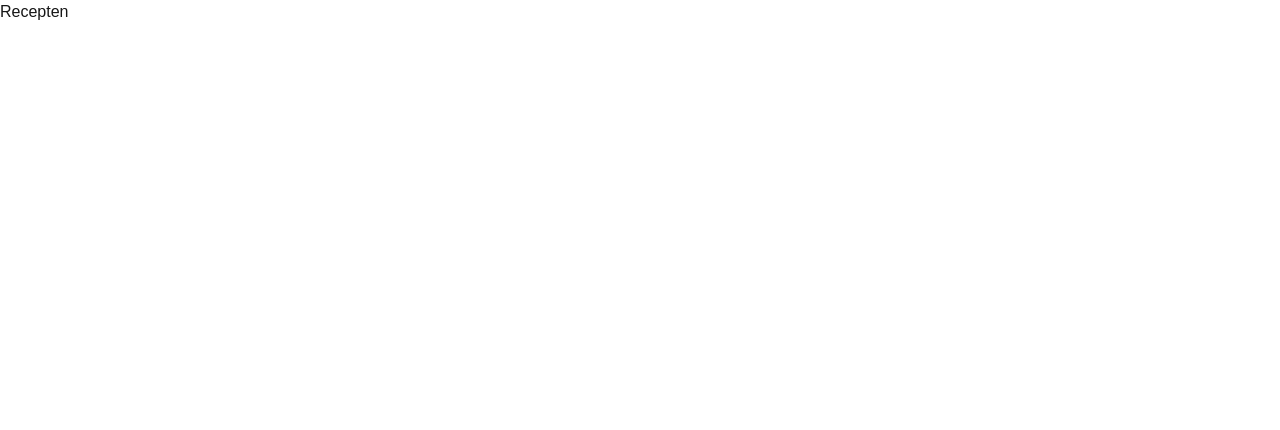
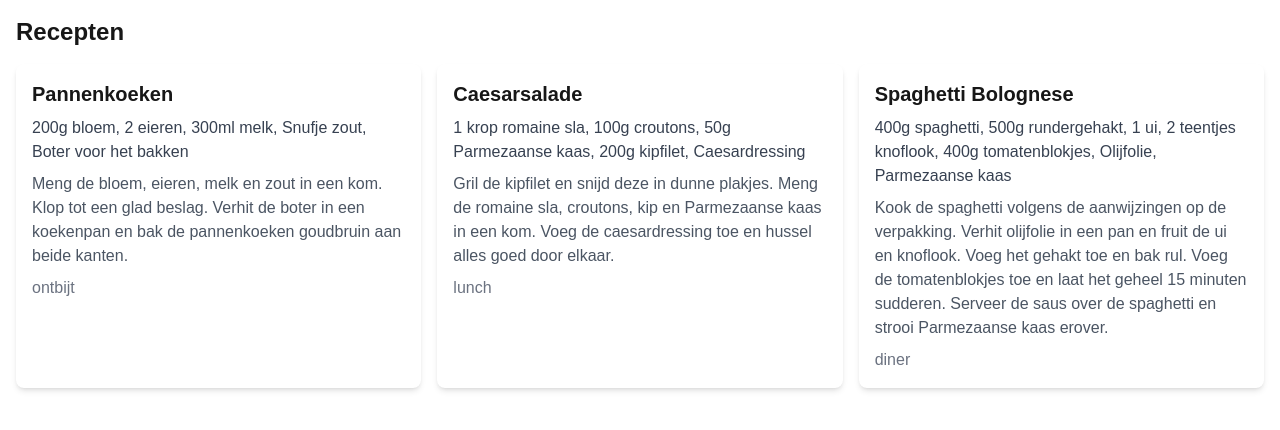
Before and after one commit to pgm-2425-programming-5/rush-recipe-organizer-webapplicatie-pgm-tesssloc, a Next.js app in the folder rush_recipe_organiser/: page /recipes in a window 1280 px wide. Shown: the top 430 px of the page. Built offline with nearby package versions, Linux system fonts and the light colour scheme.

Commit message:
made recipes page

```diff
--- a/rush_recipe_organiser/app/recipes/page.tsx
+++ b/rush_recipe_organiser/app/recipes/page.tsx
@@ -1,4 +1,7 @@
-export default function Page() {
+'use client'
+
+import { useEffect, useState } from "react";
+
 type Recipe = {
     id: number;
     title: string;
@@ -9,11 +12,29 @@ export default function Page() {
 
 type Category = 'ontbijt' | 'lunch' | 'diner' | 'snack';
 
+export default function Page() {
+    const [recipes, setRecipes] = useState<Recipe[]>([]);
+
+
+    useEffect(() => {
+        fetch('/data/recipes.json')
+            .then((res) => res.json())
+            .then((data) => setRecipes(data.recipes))
+            .catch((error) => console.error(error));
+    }, []);
+
     return (
-        <div>
-            <h2>Recepten</h2>
-            <div>
-
+        <div className="container mx-auto p-4">
+            <h2 className="text-2xl font-bold mb-4">Recepten</h2>
+            <div className="grid grid-cols-1 gap-4 sm:grid-cols-2 lg:grid-cols-3">
+            {recipes.map((recipe) => (
+                <div key={recipe.id} className="bg-white shadow-md rounded-lg p-4">
+                <h3 className="text-xl font-semibold mb-2">{recipe.title}</h3>
+                <p className="text-gray-700 mb-2">{recipe.ingredients.join(', ')}</p>
+                <p className="text-gray-600 mb-2">{recipe.instructions}</p>
+                <p className="text-gray-500">{recipe.category}</p>
+                </div>
+            ))}
             </div>
         </div>
     )
--- a/rush_recipe_organiser/public/recipes.json
+++ b/rush_recipe_organiser/public/data/recipes.json
@@ -11,7 +11,7 @@
           "Boter voor het bakken"
         ],
         "instructions": "Meng de bloem, eieren, melk en zout in een kom. Klop tot een glad beslag. Verhit de boter in een koekenpan en bak de pannenkoeken goudbruin aan beide kanten.",
-        "category": "Ontbijt"
+        "category": "ontbijt"
       },
       {
         "id": 2,
@@ -24,7 +24,7 @@
           "Caesardressing"
         ],
         "instructions": "Gril de kipfilet en snijd deze in dunne plakjes. Meng de romaine sla, croutons, kip en Parmezaanse kaas in een kom. Voeg de caesardressing toe en hussel alles goed door elkaar.",
-        "category": "Lunch"
+        "category": "lunch"
     },
       {
         "id": 3,
@@ -39,7 +39,7 @@
           "Parmezaanse kaas"
         ],
         "instructions": "Kook de spaghetti volgens de aanwijzingen op de verpakking. Verhit olijfolie in een pan en fruit de ui en knoflook. Voeg het gehakt toe en bak rul. Voeg de tomatenblokjes toe en laat het geheel 15 minuten sudderen. Serveer de saus over de spaghetti en strooi Parmezaanse kaas erover.",
-        "category": "Diner"
+        "category": "diner"
       }
     ]
   }
```
Lines whose indentation alone changed are shown as unchanged.
